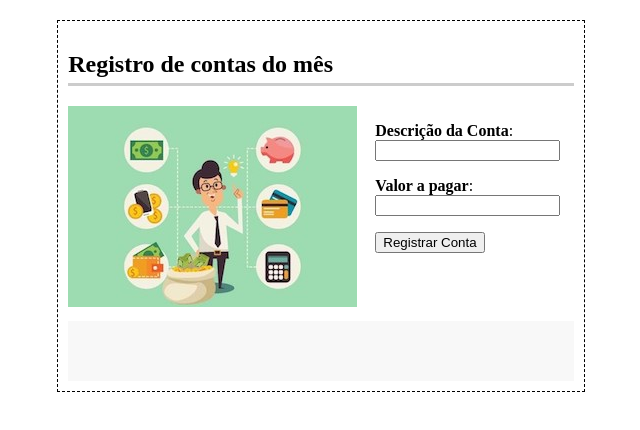
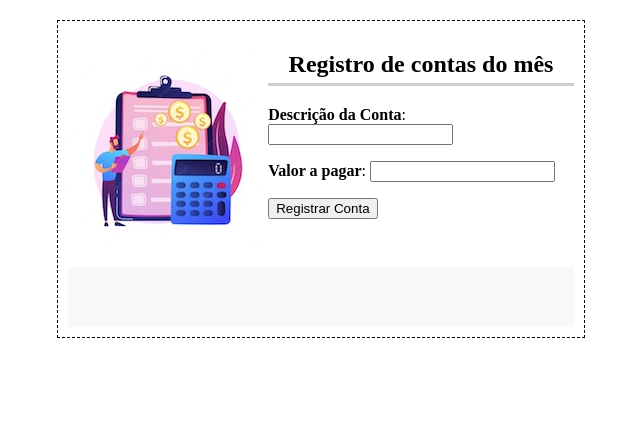
Before and after one commit to natanoliveira/bill-of-the-month, a plain HTML site: page index.html in a window 1280 px wide. Shown: the whole page, without its empty margins (319-959 px from the left). Drawn offline with Linux system fonts and the light colour scheme.

Commit message:
Second commit
Segundo envio de projeto.

```diff
--- a/index.html
+++ b/index.html
@@ -11,16 +11,12 @@
 
 <body>
   <section>
-    <h2>Registro de contas do mês</h2>
     <div class="box">
-      <div id="imgLogo">
-        <img src="contas2.jpg" alt="Controle de contas">
-      </div>
-      <div id="form">
-        <p><strong>Descrição da Conta</strong>: <input type="text" name="inDescricao" id="inDescricao"></p>
-        <p><strong>Valor a pagar</strong>: <input type="text" name="inValor" id="inValor"></p>
-        <p><button id="btRegistrar">Registrar Conta</button></p>
-      </div>
+      <img src="contas3.jpg" alt="Controle de contas">
+      <h2>Registro de contas do mês</h2>
+      <p><strong>Descrição da Conta</strong>: <input type="text" name="inDescricao" id="inDescricao"></p>
+      <p><strong>Valor a pagar</strong>: <input type="text" name="inValor" id="inValor"></p>
+      <p><button id="btRegistrar">Registrar Conta</button></p>
     </div>
     <div id="outResultado">
       <pre id="outContas"></pre>
--- a/style.css
+++ b/style.css
@@ -10,19 +10,27 @@ h1,
 h2 {
   border-bottom: 3px solid #ccc;
   padding-bottom: 5px;
+  text-align: center;
+  border-bottom-style: inset;
 }
 
-.box {
+/* .box {
   display: flex;
-}
+} */
 
 #imgLogo {
   width: 100%;
+  border-radius: 3px;
 }
 
-#imgLogo img {
+/* #imgLogo img {
   width: auto;
 
+} */
+img {
+  float: left;
+  height: auto;
+  width: auto;
 }
 
 #outResultado {
@@ -31,7 +39,7 @@ h2 {
   min-height: 50px;
   padding: 5px;
   font-family: 'Courier New', Courier, monospace;
-  margin-top: 10px;
+  margin-top: 3rem;
   font-size: small;
 }
 
```
Also changed, not shown: contas3.jpg (added).
